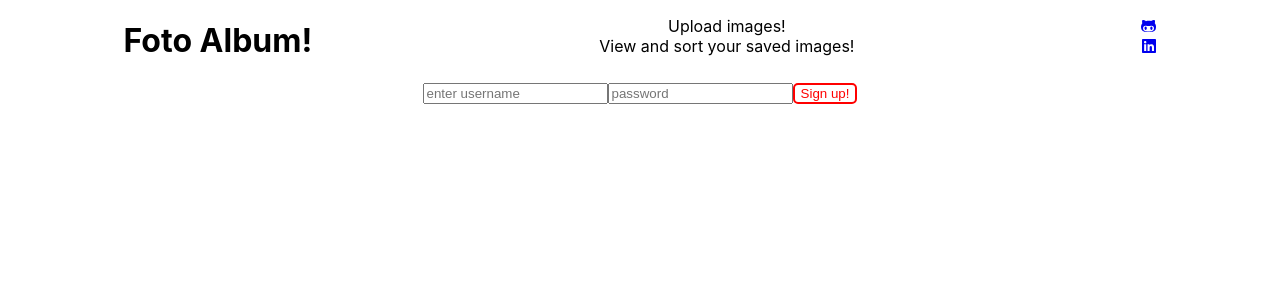
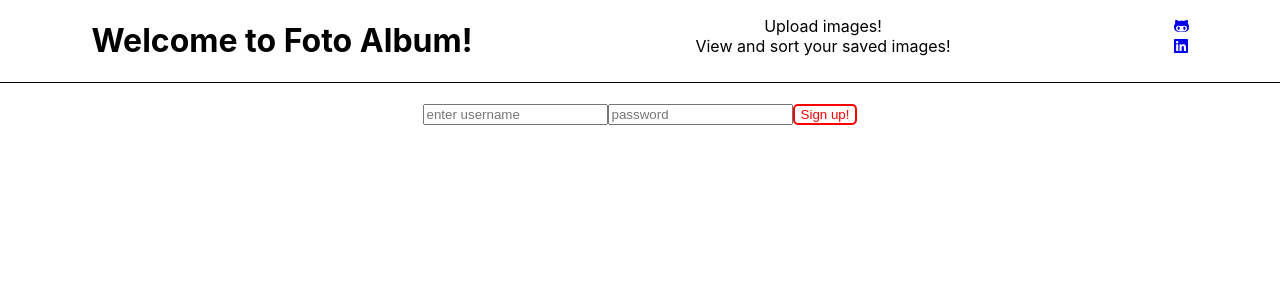
Before and after one commit to CD-Mackay/Image-Repo, a React (Create React App) app: page / in a window 1280 px wide. Shown: the top 300 px of the page. Built offline with nearby package versions, Linux system fonts and the light colour scheme; no server answers.

Commit message:
style header component

```diff
--- a/src/Components/Header.jsx
+++ b/src/Components/Header.jsx
@@ -6,7 +6,7 @@ export default function Header() {
   return (
     <div className="header">
       <div className="header-wrap">
-      <h1>Foto Album!</h1>
+      <h1>Welcome to Foto Album!</h1>
       </div>
       <div className="info-wrap">
         <ul>
--- a/src/Components/headerstyles.css
+++ b/src/Components/headerstyles.css
@@ -2,6 +2,8 @@
   display: flex;
   flex-direction: row;
   justify-content: space-around;
+  border-bottom: 1px solid black;
+  margin-bottom: 20px;
 }
 
 li {
```
